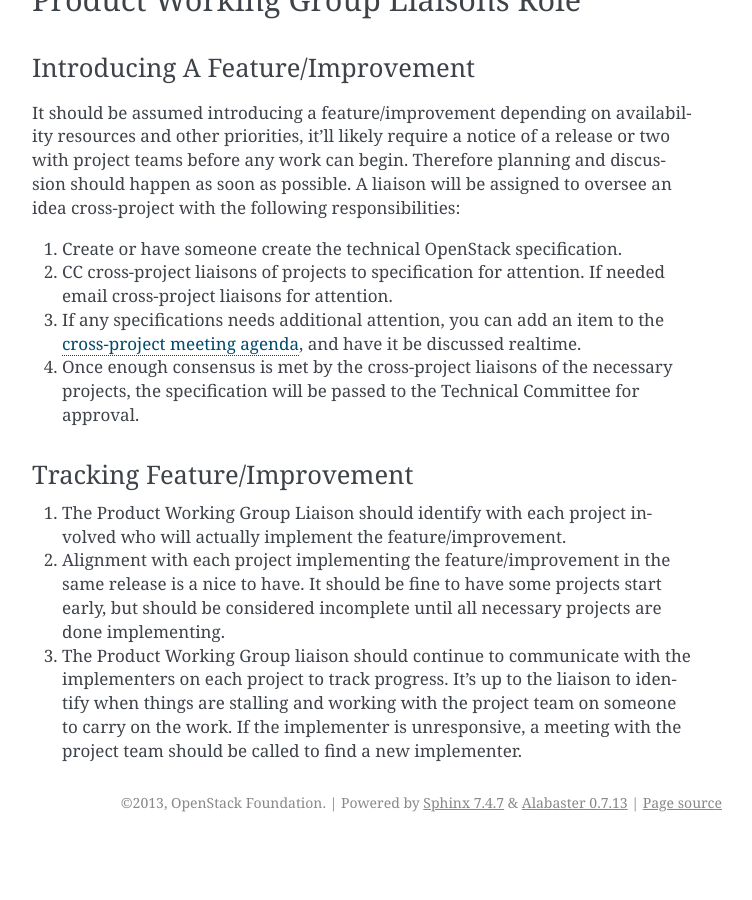
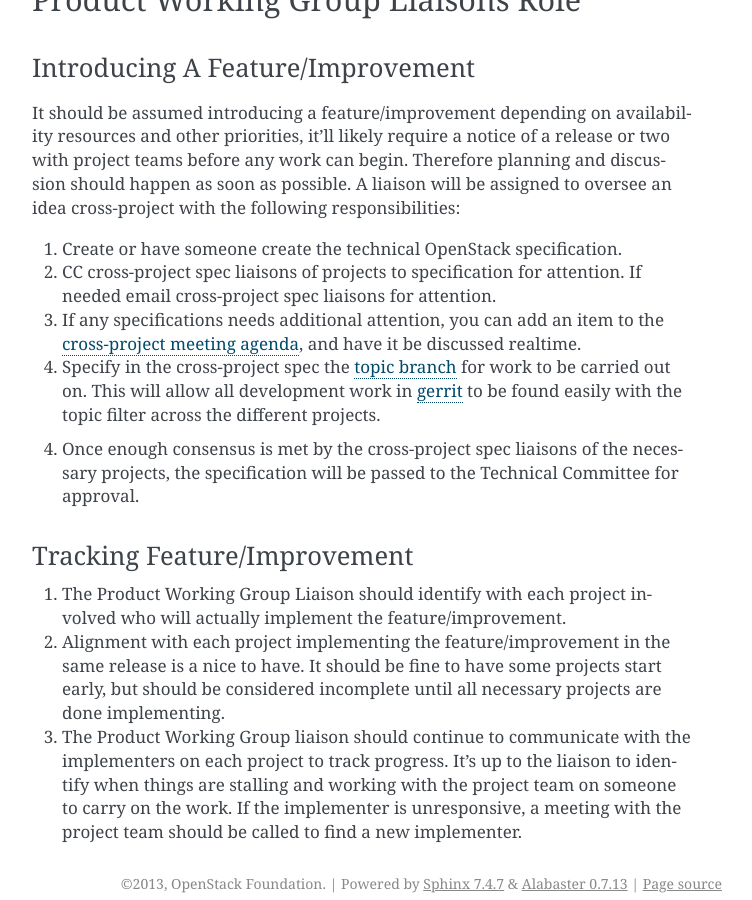
Before and after one commit to openstack-archive/development-proposals, a Sphinx documentation site: the page built from doc/source/workflow/workflow.rst, in a window 1280 px wide and 900 px high, scrolled down 1346 px. Shown: the whole window, without its empty margins (388-1140 px from the left). Built offline with Sphinx 7.4.7, drawn with Linux system fonts in a browser that asks for light colours; before the commit the page ends 2188 px from its top, so only the background shows below that.

Commit message:
Updating workflow with topic branch information
The topic branch in gerrit allows work to be searchable more easily, so
we should define this asap in the cross-project spec phase. This also
updates the cross-project liaison to cross-project spec liaison per
mailing list discussions:

http://lists.openstack.org/pipermail/openstack-dev/2015-December/080869.html

Change-Id: I2a11898bbf72c47a0f7284d209cc6c24d4cfd695

```diff
--- a/doc/source/workflow/workflow.rst
+++ b/doc/source/workflow/workflow.rst
@@ -61,15 +61,20 @@ planning and discussion should happen as soon as possible. A liaison will be
 assigned to oversee an idea cross-project with the following responsibilities:
 
 1. Create or have someone create the technical OpenStack specification.
-2. CC cross-project liaisons of projects to specification for attention. If
-   needed email cross-project liaisons for attention.
+2. CC cross-project spec liaisons of projects to specification for attention.
+   If needed email cross-project spec liaisons for attention.
 3. If any specifications needs additional attention, you can add an item to the
    `cross-project meeting agenda
    <https://wiki.openstack.org/wiki/Meetings/CrossProjectMeeting#Proposed_agenda>`_,
    and have it be discussed realtime.
-4. Once enough consensus is met by the cross-project liaisons of the necessary
-   projects, the specification will be passed to the Technical Committee for
-   approval.
+4. Specify in the cross-project spec the `topic branch
+   <http://git-scm.com/book/en/v2/Git-Branching-Branching-Workflows#Topic-Branches>`_
+   for work to be carried out on. This will allow all development work in
+   `gerrit <https://review.openstack.org>`_ to be found easily with the topic
+   filter across the different projects.
+4. Once enough consensus is met by the cross-project spec liaisons of the
+   necessary projects, the specification will be passed to the Technical
+   Committee for approval.
 
 
 Tracking Feature/Improvement
```
